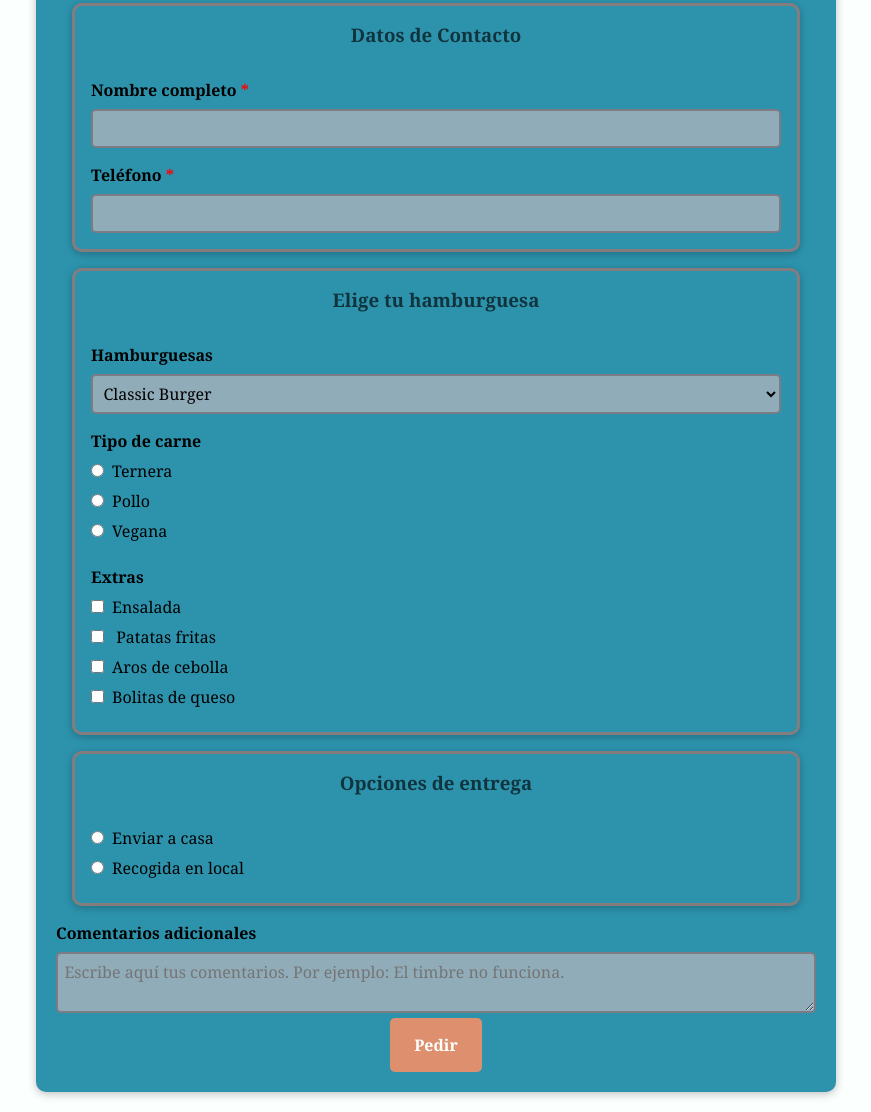
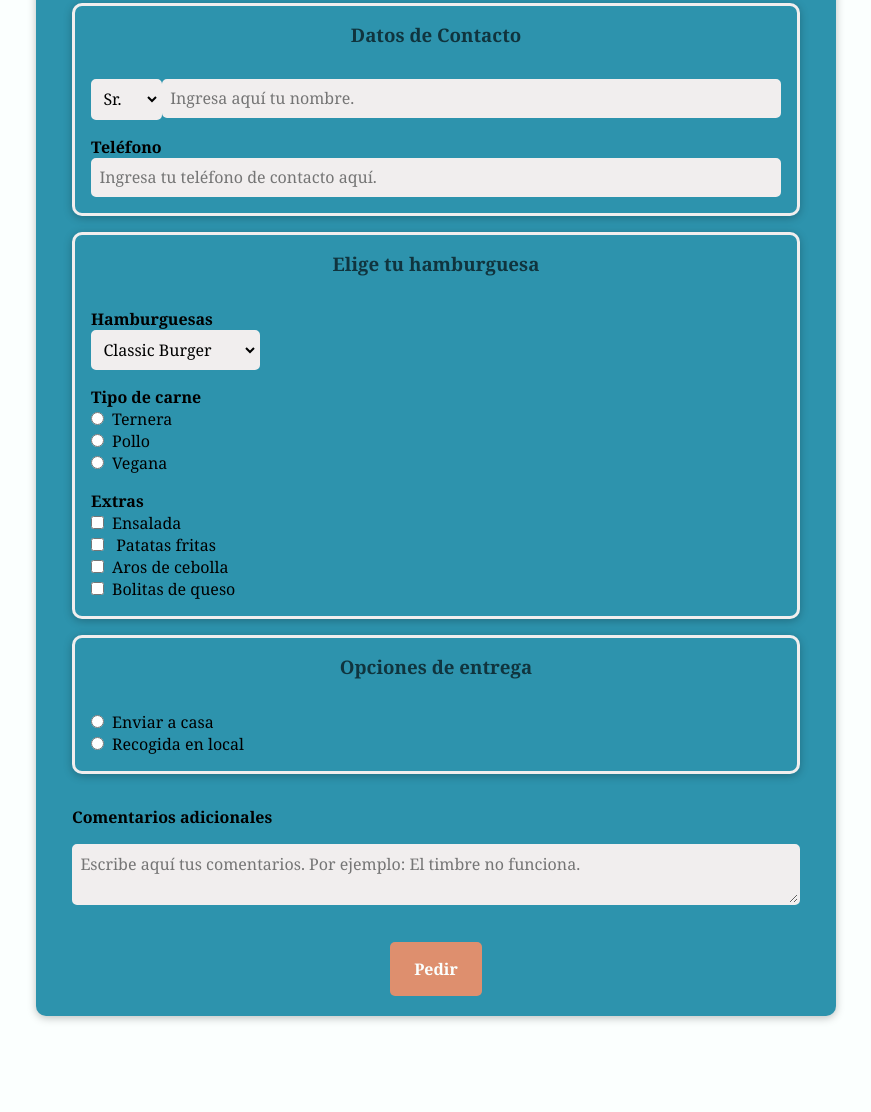
Before and after one commit to AidaG91/Lab-W2-D4-2, a plain HTML site: page index.html in a window 1280 px wide. Shown: the part 189-1301 px from the top of the page, without its empty margins (204-1075 px from the left). After the commit the page ends 1225 px from the top, so only its background shows below. Drawn offline with Linux system fonts and the light colour scheme.

Commit message:
Final updates

```diff
--- a/index.html
+++ b/index.html
@@ -13,13 +13,33 @@
     <div class="container">
       <form action="" method="POST">
         <h3>Datos de Contacto</h3>
+        <div class="tratamiento-persona">
+          <label for="tratamiento"></label>
+          <select name="tratamiento" id="tratamiento">
+            <option value="sr">Sr.</option>
+            <option value="sra">Sra.</option>
+            <option value="otre">Otre</option>
+          </select>
+
           <div class="titulo">
-          <label for="nombre">Nombre completo</label>
-          <input type="text" name="nombre" id="nombre" required />
+            <label for="nombre"></label>
+            <input
+              type="text"
+              name="nombre"
+              id="nombre"
+              placeholder="Ingresa aquí tu nombre."
+            />
           </div>
+        </div>
+
         <div class="titulo">
           <label for="telefono">Teléfono</label>
-          <input type="tel" id="telefono" name="telefono" required />
+          <input
+            type="tel"
+            id="telefono"
+            name="telefono"
+            placeholder="Ingresa tu teléfono de contacto aquí."
+          />
         </div>
       </form>
 
@@ -27,7 +47,7 @@
         <h3>Elige tu hamburguesa</h3>
         <div>
           <label for="tipos-hamburguesa" class="titulo">Hamburguesas</label>
-          <select name="tipos-hamburguesa" id="tipos-hamburguesa" >
+          <select name="tipos-hamburguesa" id="tipos-hamburguesa">
             <option value="classic">Classic Burger</option>
             <option value="completa">Burger Completa</option>
             <option value="perrito">Perrito Burger</option>
@@ -47,11 +67,7 @@
               />Ternera</label
             >
             <label>
-              <input
-              type="radio"
-              name="tipo-carne"
-              value="pollo"
-              />Pollo</label
+              <input type="radio" name="tipo-carne" value="pollo" />Pollo</label
             >
             <label>
               <input
@@ -98,7 +114,7 @@
         </div>
       </form>
 
-        <div>
+      <div class="comment-area">
         <label for="comentarios" class="titulo">Comentarios adicionales</label>
         <textarea
           id="comentarios"
@@ -111,7 +127,6 @@
       <div class="button">
         <button type="submit">Pedir</button>
       </div>
-      </form>
     </div>
   </body>
 </html>
--- a/style.css
+++ b/style.css
@@ -48,36 +48,51 @@ form {
   flex-direction: column;
   gap: 1rem;
   margin: 1rem 1rem;
-  border: 3px solid rgb(132, 124, 125);
+  border: 3px solid rgb(241, 238, 238);
   border-radius: 10px;
   padding: 0 1rem 1rem;
   box-shadow: 0 2px 8px rgba(0, 0, 0, 0.25);
 }
 
 label {
-  margin-bottom: 0.5rem;
   display: block;
   color: black;
 }
 
+.tratamiento-persona {
+  display: flex;
+}
+
 .titulo {
   font-weight: bold;
+  width: 100%;
+  height: 100%;
 }
 
 input,
 textarea,
 select {
-  width: 100%;
-  max-width: 100%;
   padding: 0.4rem;
-  border: 2px solid rgb(125, 124, 132);
+  border: 2px solid rgb(241, 238, 238);
   border-radius: 5px;
   font-size: 1rem;
-  outline: none;
   transition: border-color 0.2s ease;
-  background-color: rgba(184, 183, 189, 0.712);;
+  background-color: rgb(241, 238, 238);
 }
 
+input {
+  width: 100%;
+  height: 100%;
+}
+
+textarea {
+  width: 100%;
+  margin-block: 1rem;
+}
+
+.comment-area {
+  padding: 1rem;
+}
 input:focus,
 select:focus,
 textarea:focus {
@@ -120,9 +135,3 @@ button:hover {
     text-align: center;
   }
 }
-
-label[for]:has(+ input[required])::after,
-label[for]:has(+ textarea[required])::after {
-  content: " *";
-  color: red;
-}
```
Lines whose indentation alone changed are shown as unchanged.
